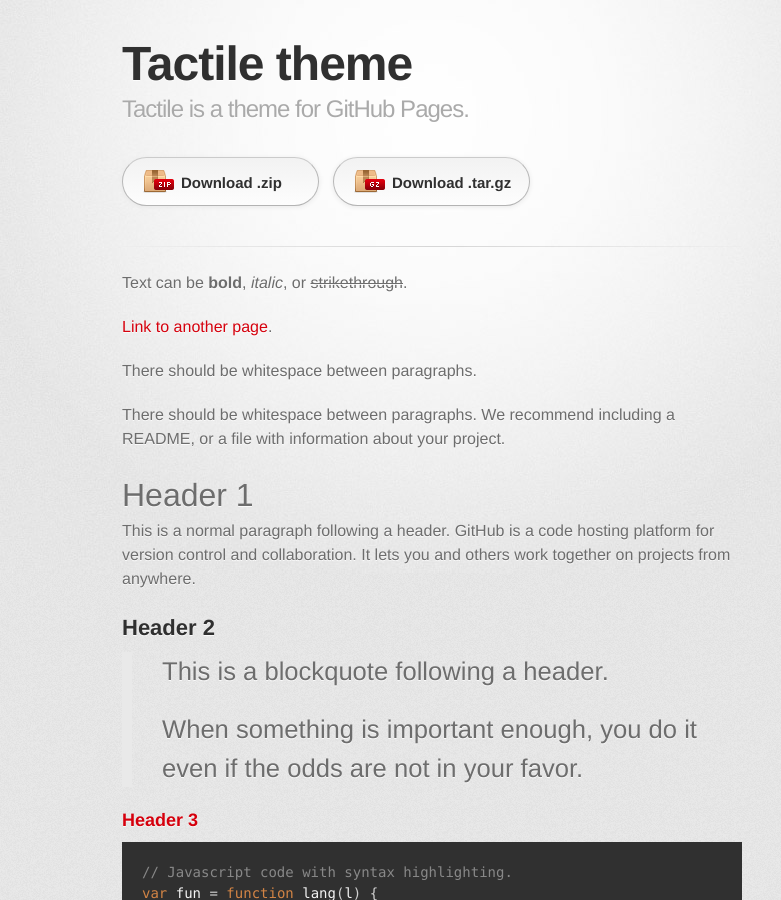
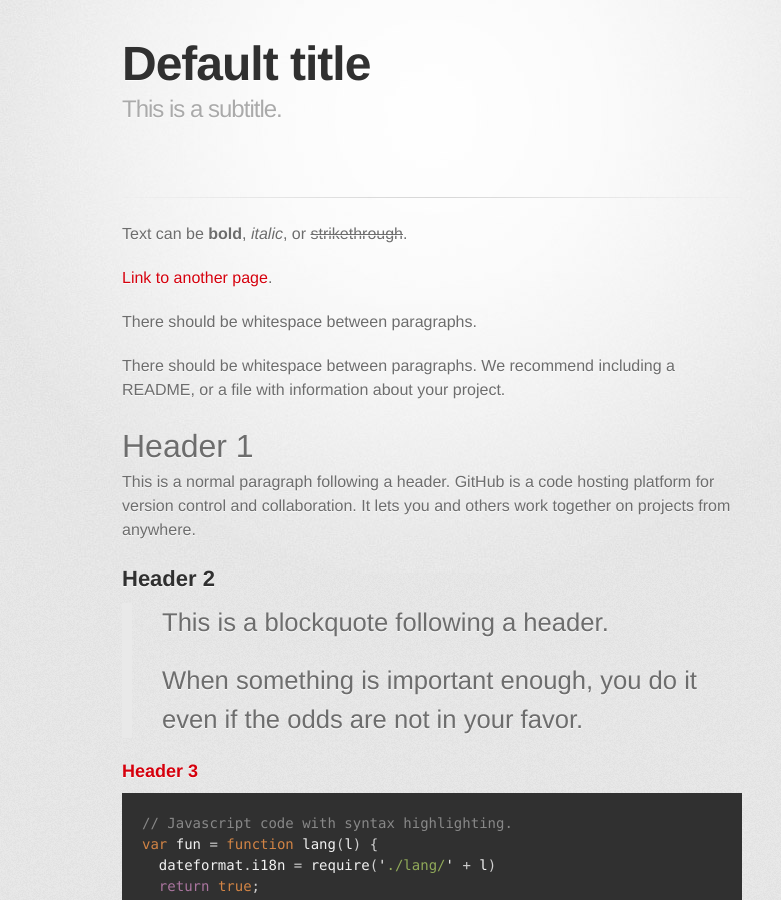
Before and after one commit to evlim/git-demo-session.github.io, a Jekyll site: the page built from index.md, in a window 1280 px wide and 900 px high. Shown: the whole window, without its empty margins (208-989 px from the left). Built offline with Jekyll 4.4.1, drawn with Linux system fonts in a browser that asks for light colours; some web fonts are replaced; some of the changed text lies outside the part shown.

Commit message:
Update _config.yml

```diff
--- a/_config.yml
+++ b/_config.yml
@@ -1,5 +1,5 @@
-title: Tactile theme
-description: Tactile is a theme for GitHub Pages.
-show_downloads: true
+title: Default title
+description: This is a subtitle.
+show_downloads: false
 google_analytics:
 theme: jekyll-theme-tactile
```
